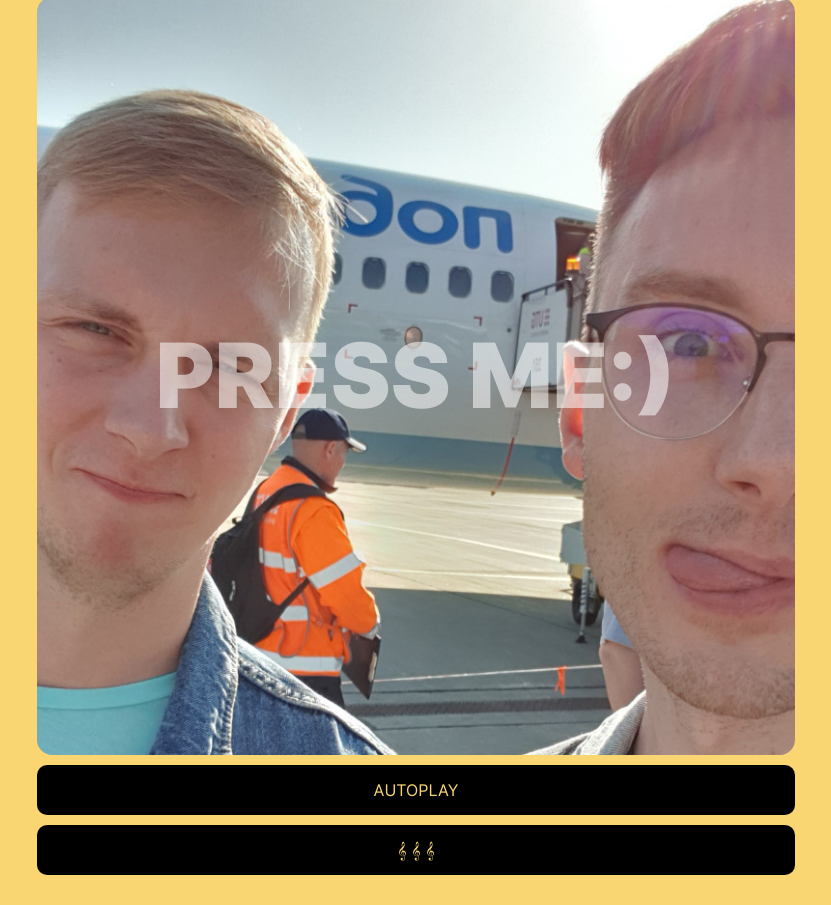
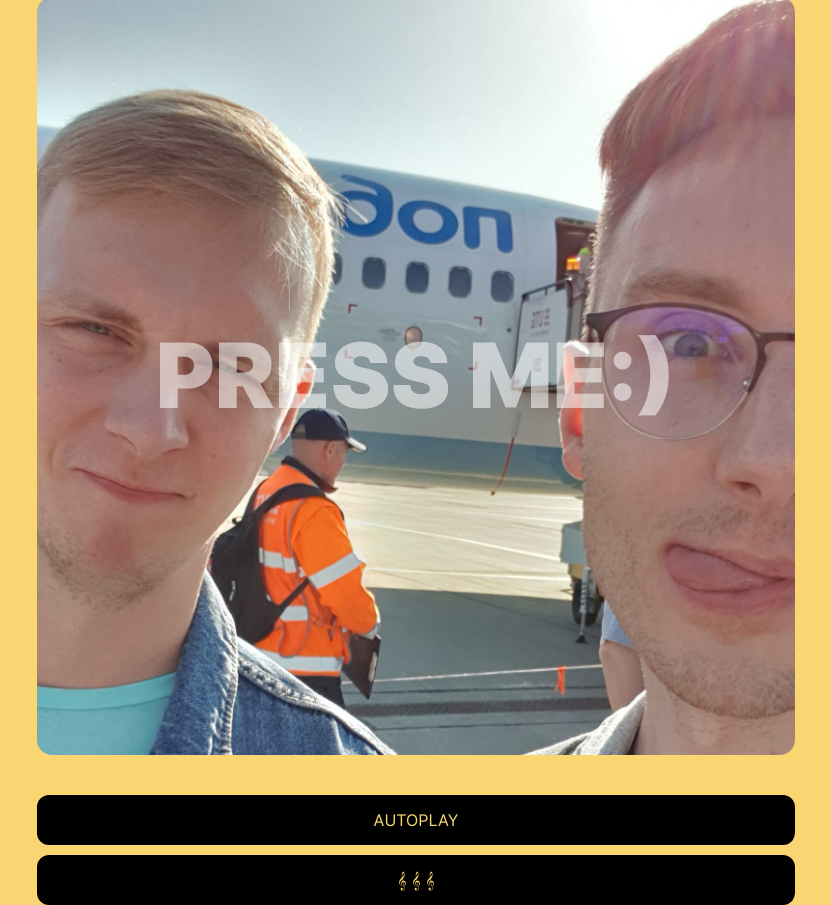
Before and after one commit to dromgard/sergio-birthday-boy, a website: page index.html in a window 1280 px wide. Shown: the part 153-1058 px from the top of the page, without its empty margins (224-1055 px from the left). Before the commit the page ends 1028 px from the top, so only its background shows below. Drawn offline with Linux system fonts and the light colour scheme.

Commit message:
refactor: стиль кнопок

```diff
--- a/blocks/controls/__button/controls__button.css
+++ b/blocks/controls/__button/controls__button.css
@@ -3,7 +3,7 @@
     height: 50px;
     padding: 0px;
     border: 0;
-    border-radius: 10px;
+    border-radius: 12px;
     text-transform: uppercase;
     background: #000000;
     color: white;
--- a/blocks/controls/controls.css
+++ b/blocks/controls/controls.css
@@ -1,6 +1,6 @@
 .controls {
     width: 100%;
-    padding: 10px 0 0 0;
+    padding: 40px 0 0 0;
     display: flex;
     flex-direction: column;
     align-items: center;
```
